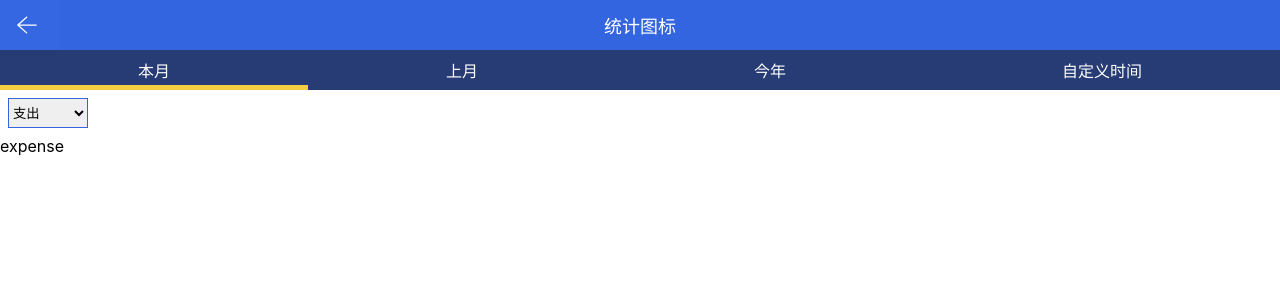
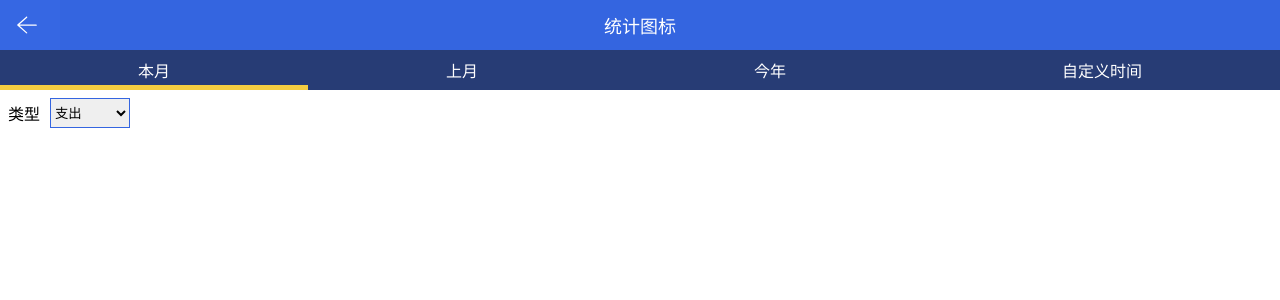
Before and after one commit to jgorijinal/github-page-demo-1, a Vue app: page /#/statistics in a window 1280 px wide. Shown: the top 300 px of the page. Built offline with nearby package versions, Linux system fonts and the light colour scheme.

Commit message:
优化 select 控件样式

```diff
--- a/src/views/statistics/components/charts.vue
+++ b/src/views/statistics/components/charts.vue
@@ -1,16 +1,20 @@
 <template>
   <div class="eren-chart-container">
+    <div class="eren-chart-select">
+      <span>类型</span>
+      <!--select 控件-->
     <select :value="modelValue" @change="selectChange">
       <option disabled value="">请选择</option>
       <option value="expense">支出</option>
       <option value="income">收入</option>
     </select>
+    </div>
+    <!--图表-->
   </div>
-  {{modelValue}}
 </template>
 <script setup lang="ts">
 import { ref} from 'vue'
-// 开始时间, 结束时间
+// 开始时间, 结束时间, 支出/收入类型 v-model 绑定
 interface chartsProps {
   startDate: string
   endDate: string
@@ -21,17 +25,22 @@ const emits = defineEmits(['update:modelValue'])
 
 // 支出,收入切换动作
 const selectChange = (e:any) => {
-  console.log(e.target.value) // 支出,收入
+  // console.log(e.target.value) // 支出,收入
   emits('update:modelValue',e.target.value)
 }
 </script>
 <style lang="scss" scoped>
 .eren-chart-container{
   padding:8px;
-  select{
+  .eren-chart-select{
+    display: flex;
+    align-items: center;
+    select{
+      margin-left:10px;
     width:80px;
     height:30px;
     border:1px solid #3465e0;
   }
+  }
 }
 </style>
```
